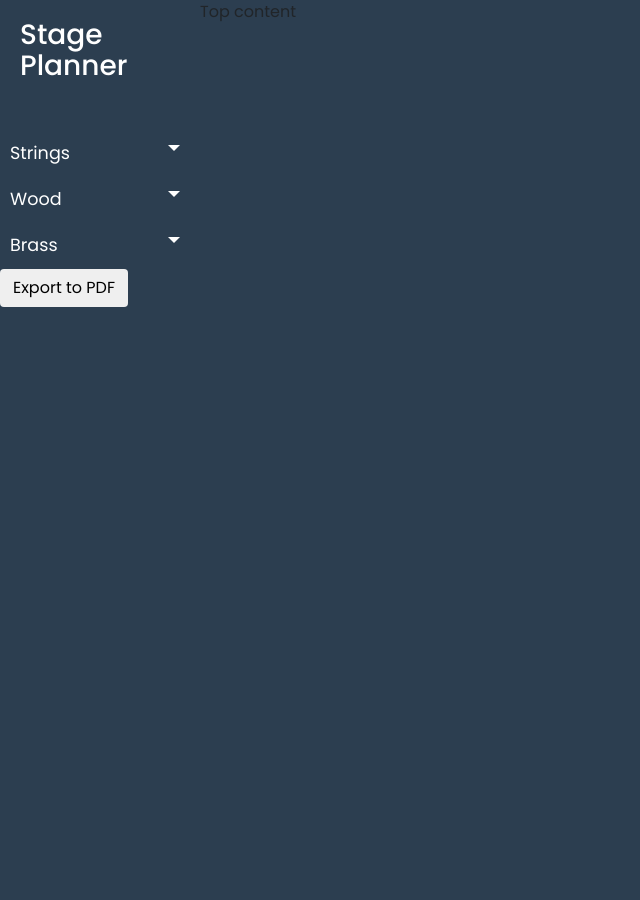
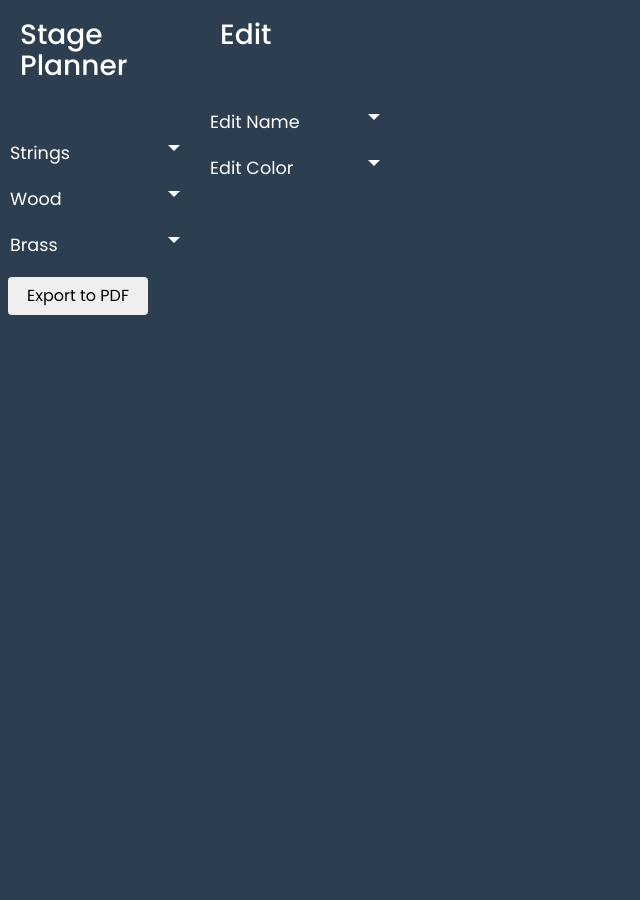
Before and after one commit to JacekDwojakPL/stage-planner, a Flask app: template templates/index.html in a window 1280 px wide; the page is wider, and only the part inside the window is pictured. Shown: that part, without its empty margins (0-640 px from the left). Run offline with Flask 2, Linux system fonts and the light colour scheme; the template is opened without the code that fills it: most values are stand-ins (such as "Sample title", 1, 10 or a date in 2020); some libraries are stand-ins or nearby versions.

Commit message:
added edit menu and improved pdf export

```diff
--- a/application.py
+++ b/application.py
@@ -1,8 +1,9 @@
+import HTMLParser
 from flask import Flask, request, jsonify, render_template, url_for, send_file
 from flask_jsglue import JSGlue
 import sqlite3
 import pdfkit
-import html
+
 from io import BytesIO
 
 app = Flask(__name__)
@@ -27,8 +28,18 @@ def instrument():
 def export_pdf():
     if request.method == 'POST':
         pdf_string = request.form["output_data"]
-        encoded = html.unescape(pdf_string)
-        options = {"orientation": "landscape"}
+        encoded = HTMLParser.HTMLParser().unescape(pdf_string)
+        options = {
+                    '--orientation': 'landscape',
+                    '--encoding': 'UTF-8',
+                    '--print-media-type': '',
+                    '--dpi': '300',
+                    '--margin-top': '5mm',
+                    '--margin-bottom': '5mm',
+                    '--margin-left': '5mm',
+                    '--margin-right': '5mm',
+                    '--zoom': '1.10'
+                    }
         pdf = pdfkit.from_string(pdf_string, False, options=options)
         pdf_out = BytesIO(pdf)
 
--- a/static/script.js
+++ b/static/script.js
@@ -55,13 +55,18 @@ svgContainer.on("click", function() {
 var clickedNode = circleClickedGroup.data(data)
                                     .append("g")
                                     .attr("transform", function(d) {return "translate(" + [ d.x,d.y ] + ")"})
-                                    .call(dragged);
+                                    .call(dragged)
+                                    .on("click", function () {d3.event.stopPropagation()
+                                                              if ($("#new_name_field").val() != '') {
+                                                                d3.select(this).select('text').text($("#new_name_field").val());
+                                                              };
+                                                            });
 clickedNode.append("circle")
            .attr("r", radius)
            .style("fill", "red");
 
 clickedNode.append("text")
-           .text("test")
+           .text("instrument")
            .attr("text-anchor", "middle")
            .attr("dominant-baseline", "central")
            .attr("font-family", "\"Trebuchet MS\", Verada, sans-serif")
@@ -112,7 +117,14 @@ function createLayout(id)
                                   .attr("transform", function(d) {return "translate(" + d.x + "," + d.y + ")"})
                                   .classed(id, true)
                                   .call(dragged)
-                                  .on("click", function () {d3.event.stopPropagation()});
+                                  .on("click", function () {d3.event.stopPropagation()
+                                                            if ($("#new_name_field").val() != '') {
+                                                                d3.select(this).select('text').text($("#new_name_field").val());
+                                                              };
+                                                            });
+
+
+
 
        circle_group.append("circle")
                    .attr("r", radius)
@@ -218,7 +230,13 @@ function wind(id)
                                         .append("g")
                                         .attr("transform", function(d) {return "translate(" + d.x + "," + d.y + ")"})
                                         .classed("first_row", true)
-                                        .call(dragged);
+                                        .call(dragged)
+                                        .on("click", function () {d3.event.stopPropagation()
+                                                                  if ($("#new_name_field").val() != '') {
+                                                                    d3.select(this).select('text').text($("#new_name_field").val());
+                                                                  };
+
+                                                                  });
       first_row_group.append("circle")
                      .attr("r", radius)
                      .attr("class", function(d) {return d.id;})
@@ -247,6 +265,17 @@ var dragged = d3.drag()
                     });
 
 
+//function change_name(text_node) {
+
+
+//   $("#old_name_field").val(text_node.text());
+//   $("#change_name_button").click(function(text_node) {
+//     text_node.text() = $("#new_name_field").val();
+//   })
+
+//}
+
+
 $("#export_button").click(function(){
 var svg = document.getElementsByTagName('svg')[0];
 var serializer = new XMLSerializer();
--- a/static/styles.css
+++ b/static/styles.css
@@ -59,8 +59,9 @@ a, a:hover, a:focus {
 #right {
   max-width: 200px;
   min-width: 200px;
-  right: 1080;
+  right: 1080px;
 }
+
 
 #top {
   position: absolute;
@@ -126,6 +127,24 @@ a, a:hover, a:focus {
     background: #2C3E50;
 }
 
+#edit_field {
+  top: 130px;
+  padding-left: 20px;
+  padding-right: 20px;
+}
+
+small {
+  margin-left: 8px;
+  margin-right: 8px;
+}
+
+#export_button {
+  margin-left: 8px;
+  margin-right: 8px;
+  margin-top: 8px;
+  min-width: 140px;
+  max-width: 140px;
+}
 
 a[data-toggle="collapse"] {
     position: relative;
@@ -173,6 +192,16 @@ a.article, a.article:hover {
 }
 
 
+input[type=text] {
+  padding: 12px;
+  margin-left: 8px;
+  margin-right: 8px;
+  margin-top: 8px;
+  margin-bottom: 8px;
+  max-width: 140px;
+  min-width: 140px;
+  height: 40px;
+}
 
 /* ---------------------------------------------------
     CONTENT STYLE
--- a/templates/index.html
+++ b/templates/index.html
@@ -45,9 +45,28 @@
     </ul>
   </nav>
 
-  <div id="top">Top content</div>
   <div id="stage_view"></div>
-  <div id="right">Right margin</div>
+  <nav id="sidebar">
+    <div class="sidebar-header">
+      <h3>Edit</h3>
+    </div>
+    <ul class="list-unstyled components">
+      <li><a href="#edit_name" data-toggle="collapse" aria-expanded="false">Edit Name</a></li>
+        <ul class="collapse list-unstyled" id="edit_name">
+          <li>
+            <div class="form-group">
+              <small id="change_name_help" class="form-text text-muted">Input new name and click on circle to change</small>
+              <input type="text" id="new_name_field" class="form-control" placeholder="New Name">
+          </li>
+        </ul>
+        <li><a href="#edit_color" data-toggle="collapse" aria-expanded="false">Edit Color</a></li>
+          <ul class="collapse list-unstyled" id="edit_color">
+            <li><input type="range"></li>
+            <li><input type="range"></li>
+            <li><input type="range"></li>
+          </ul>
+        </ul>
+    </nav>
 </div>
 
 <form id="svg_form" method="post" action="{{ url_for('export_pdf') }}">
```
Also changed, not shown: 1 other file.
